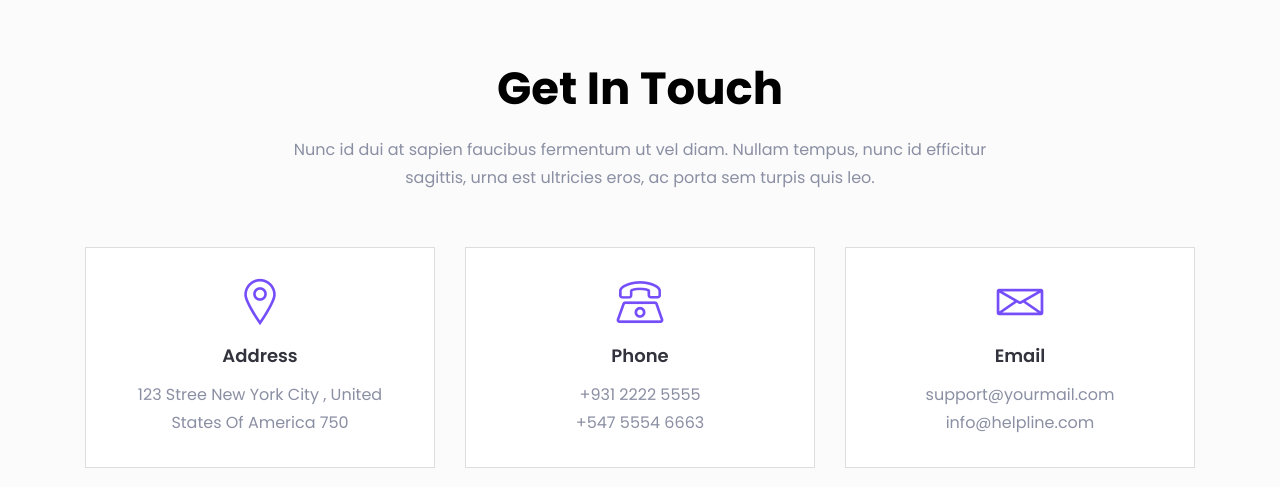
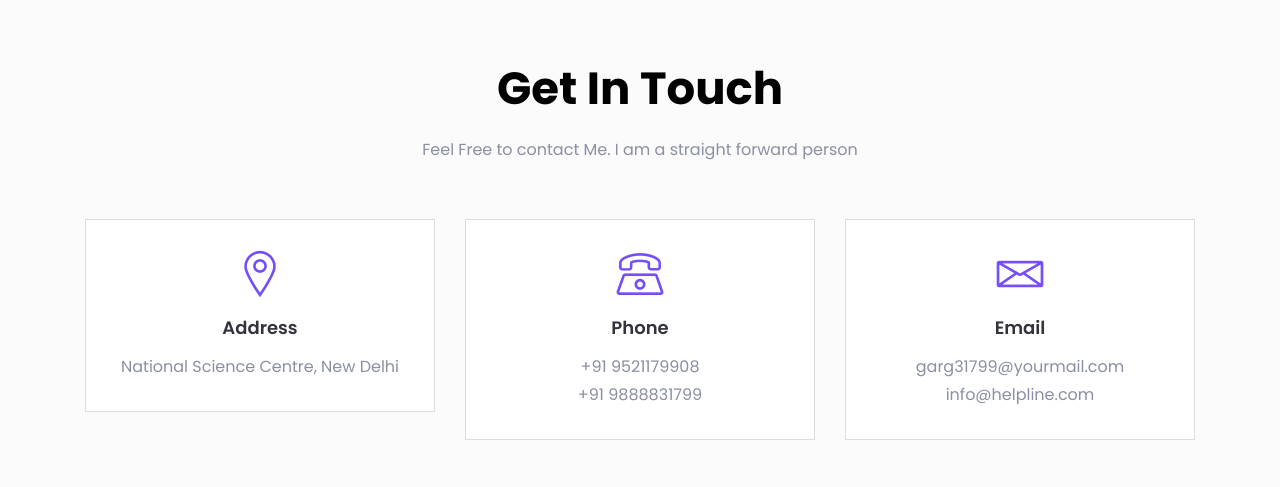
Before and after one commit to gagan31799/gagan31799.github.io, a plain HTML site: page index.html in a window 1280 px wide. Shown: the part 6220-6707 px from the top of the page. Drawn offline with Linux system fonts and the light colour scheme; files whose address does not match are found by name.

Commit message:
Update index.html

```diff
--- a/index.html
+++ b/index.html
@@ -685,7 +685,7 @@
                 <div class="col-lg-8">
                     <div class="section-title text-center pb-25">
                         <h2 class="title">Get In Touch</h2>
-                        <p>Nunc id dui at sapien faucibus fermentum ut vel diam. Nullam tempus, nunc id efficitur sagittis, urna est ultricies eros, ac porta sem turpis quis leo.</p>
+                        <p>Feel Free to contact Me. I am a straight forward person</p>
                     </div> <!-- section title -->
                 </div>
             </div> <!-- row -->
@@ -697,7 +697,7 @@
                         </div>
                         <div class="contact-content">
                             <h6 class="contact-title">Address</h6>
-                            <p>123 Stree New York City , United States Of America 750</p>
+                            <p>National Science Centre, New Delhi</p>
                         </div>
                     </div> <!-- contact box -->
                 </div>
@@ -708,8 +708,8 @@
                         </div>
                         <div class="contact-content">
                             <h6 class="contact-title">Phone</h6>
-                            <p>+931 2222 5555</p>
-                            <p>+547 5554 6663</p>
+                            <p>+91 9521179908</p>
+                            <p>+91 9888831799</p>
                         </div>
                     </div> <!-- contact box -->
                 </div>
@@ -720,7 +720,7 @@
                         </div>
                         <div class="contact-content">
                             <h6 class="contact-title">Email</h6>
-                            <p>support@yourmail.com</p>
+                            <p>garg31799@yourmail.com</p>
                             <p>info@helpline.com</p>
                         </div>
                     </div> <!-- contact box -->
```
